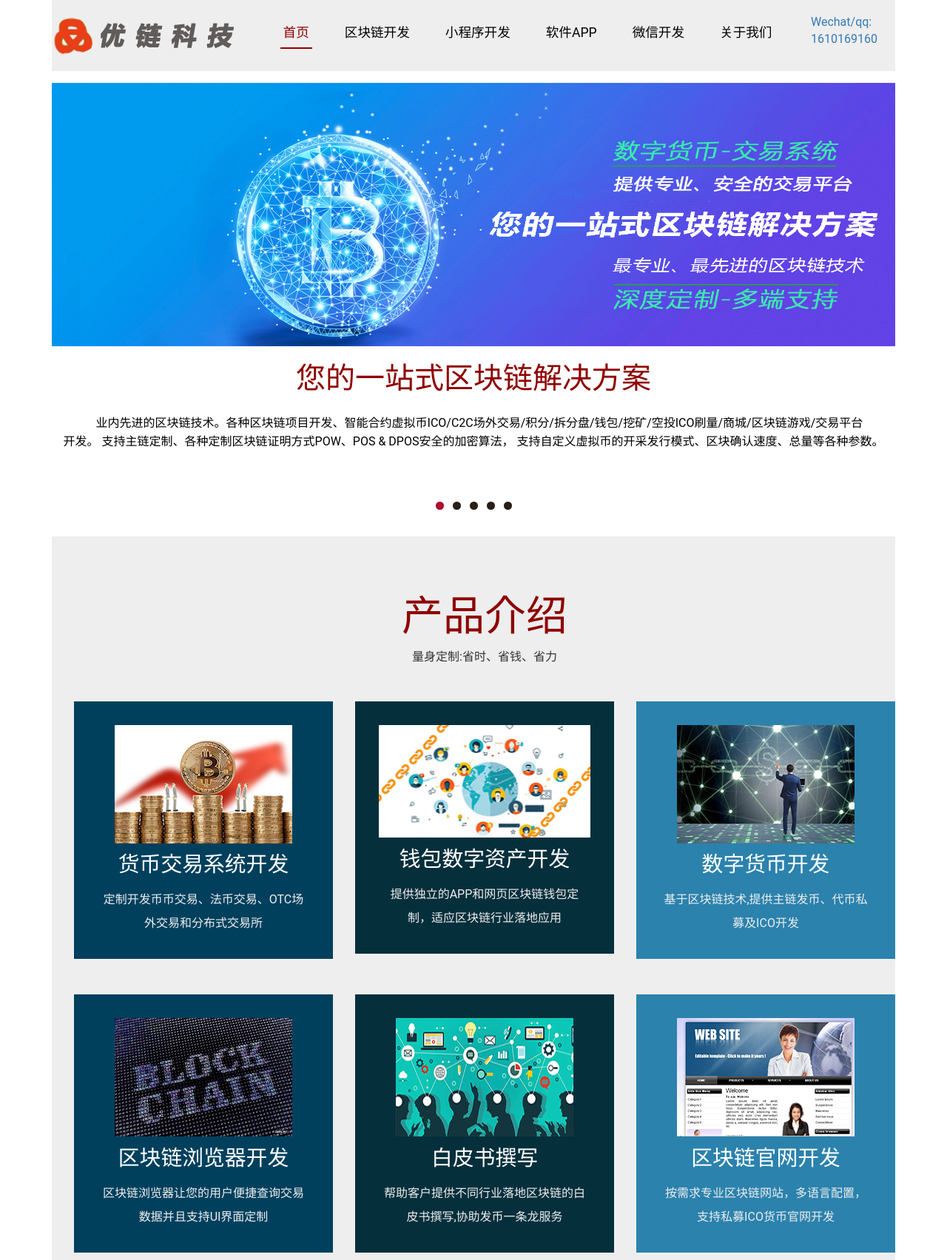
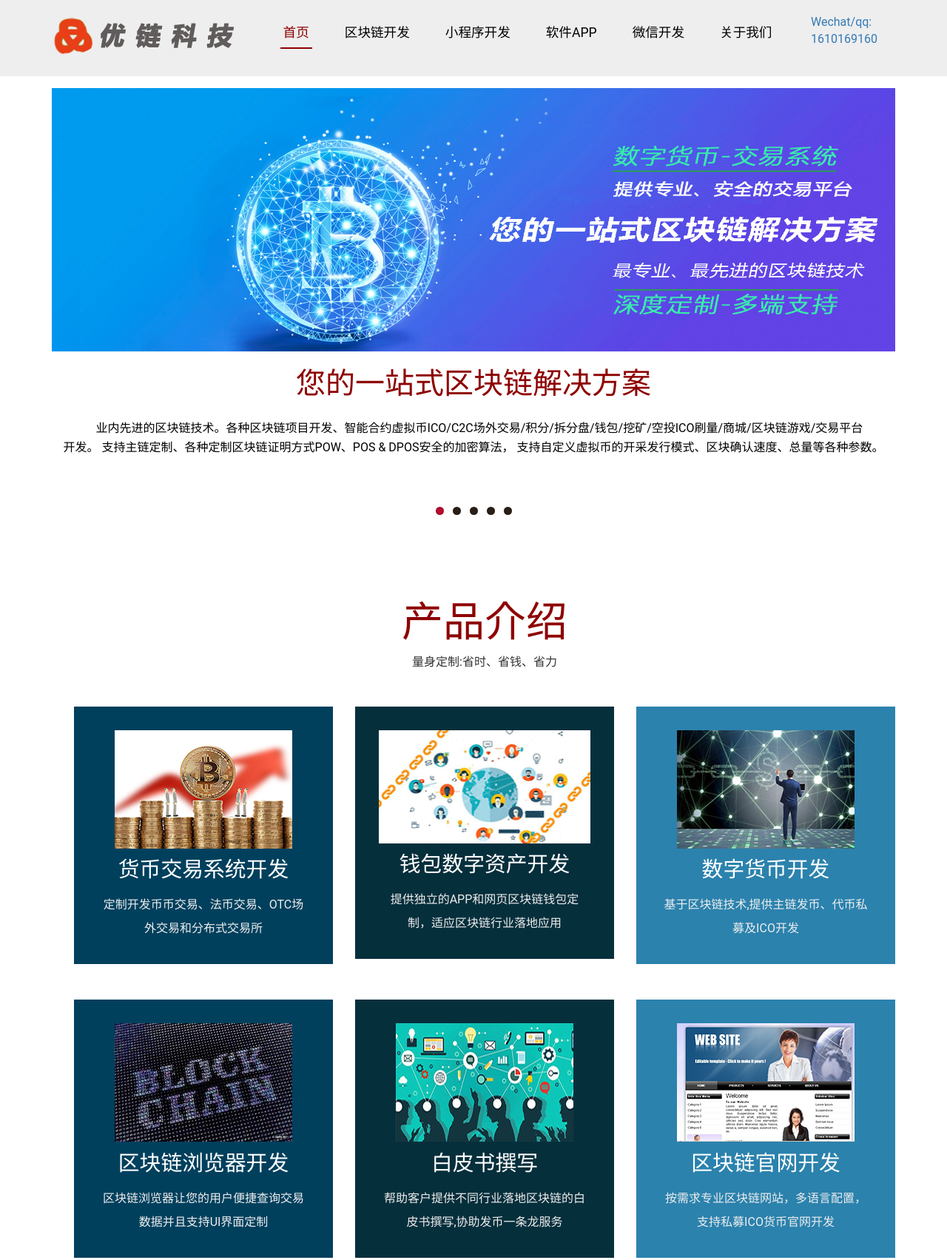
Before and after one commit to zjm/myweb, a plain HTML site: page index.html in a window 1280 px wide. Shown: the top 1703 px of the page at 74% size. Drawn offline with Linux system fonts and the light colour scheme.

Commit message:
styles
styles

```diff
--- a/css/style.css
+++ b/css/style.css
@@ -462,7 +462,8 @@ figure, figcaption, img, h2, p, i, .person-social {
 .welcome {
     padding: 5em 0;
     text-align: center;
-	background-color: #eee;
+	/* background-color: #eee; */
+  background-color: #fff;
 }
 .welcome h3 {
     font-size: 3.5em;
@@ -840,7 +841,8 @@ a.more-in:hover{
 }
 /*--- //footer ----*/
 .banner-1 {
-    background:#EAE089;
+    /* background:#EAE089; */
+    background:#eeeeee;
     min-height: 103px;
     background-size: cover;
 }
--- a/index.html
+++ b/index.html
@@ -29,7 +29,7 @@
 <body>
 	<!--banner start here-->
 	<!-- <div class="banner"> -->
-	<div banner-1>
+	<div class="banner-1">
 		<div class="container">
 			<div class="header">
 
@@ -363,6 +363,8 @@
 	   </div>
 	   <!--end container  -->
 			</div>
+		</div>
+
 			<!--admission w3ls-->
 			<!--content-middle-->
 			<!-- 	<div class="content-middle wthree">
@@ -430,6 +432,8 @@
 			</div>
 		</div>
 	</div>
+</div>
+
 	<!--footer-->
 </body>
 </html>
```
Also changed, not shown: appdev.html (+3 -4 lines), 1 other file.
